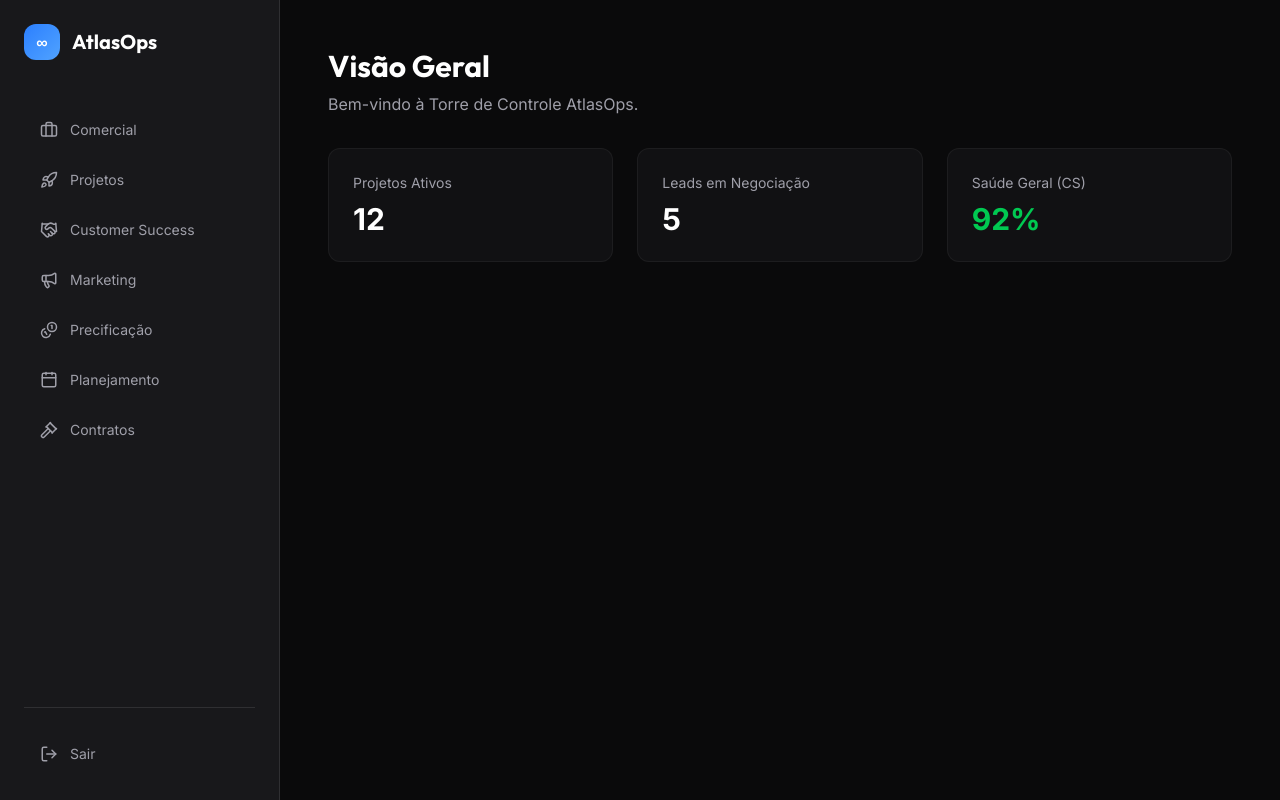
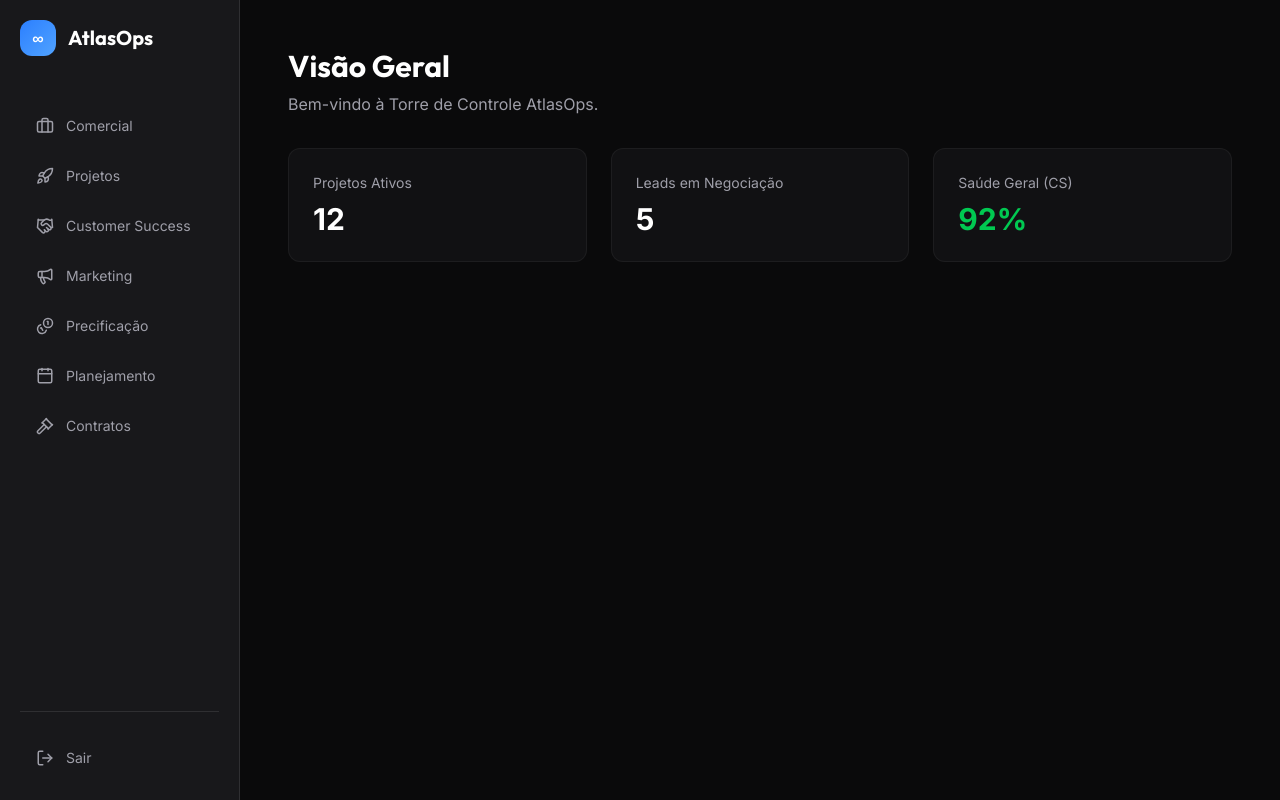
Before and after one commit to atlasgestaops/atlas_saas, a Next.js app: page / in a window 1280 px wide. Built offline with nearby package versions, Linux system fonts and the light colour scheme.

Commit message:
feat(ui): decrease sidebar width to 240px and adjust padding and drawer offset

```diff
--- a/src/components/delivery/ProjectDrawer.tsx
+++ b/src/components/delivery/ProjectDrawer.tsx
@@ -189,7 +189,7 @@ export function ProjectDrawer({ project, onClose }: { project: any, onClose: ()
   }
 
   return (
-    <div className="fixed inset-y-0 right-0 left-[280px] z-40 flex justify-end">
+    <div className="fixed inset-y-0 right-0 left-[240px] z-40 flex justify-end">
       {/* Backdrop */}
       <div className="absolute inset-0 bg-black/60 backdrop-blur-sm" onClick={onClose} />
 
--- a/src/components/layout/Sidebar.tsx
+++ b/src/components/layout/Sidebar.tsx
@@ -28,7 +28,7 @@ export function Sidebar() {
   const pathname = usePathname()
 
   return (
-    <aside className="w-[280px] shrink-0 bg-[#18181b] border-r border-white/10 sticky top-0 h-screen flex flex-col p-6 overflow-y-auto z-50">
+    <aside className="w-[240px] shrink-0 bg-[#18181b] border-r border-white/10 sticky top-0 h-screen flex flex-col p-5 overflow-y-auto z-50">
       <div className="flex items-center gap-3 mb-12">
         <div className="w-9 h-9 bg-gradient-to-br from-blue-500 to-blue-400 rounded-xl flex items-center justify-center text-white font-bold">
           ∞
```
